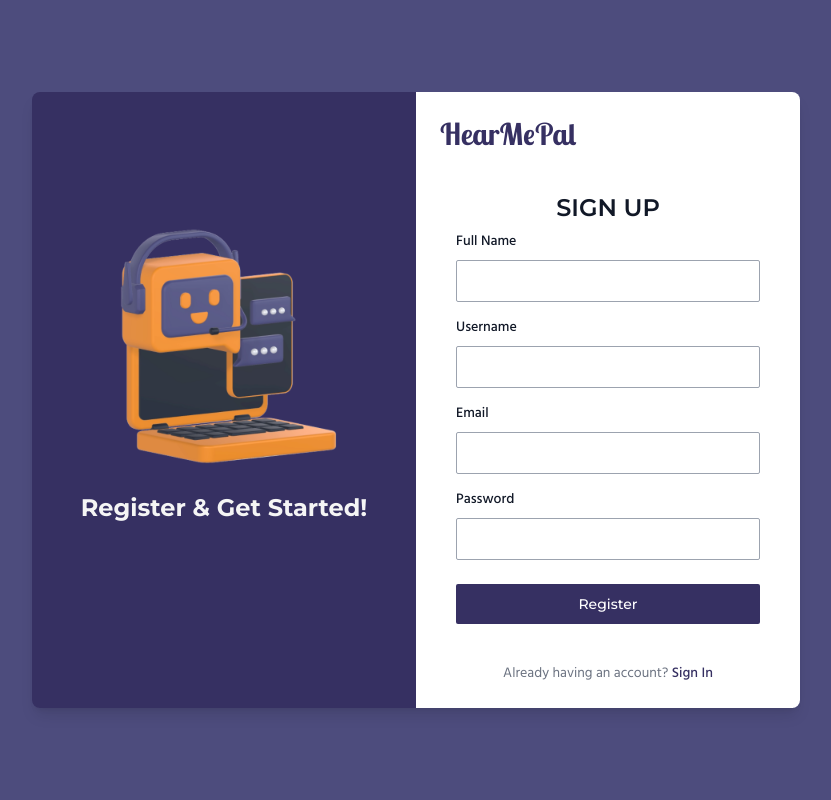
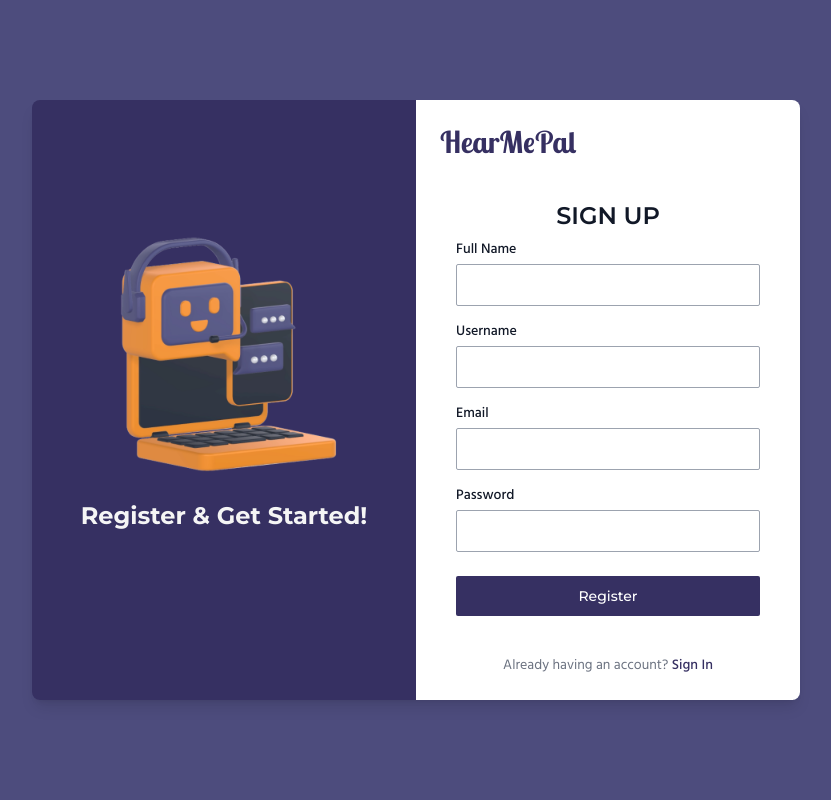
Before and after one commit to AcilRestu12/HearMePal, a Flask app: page /register in a window 1280 px wide. Shown: the whole page, without its empty margins (224-1055 px from the left). Run offline with Flask 3, Linux system fonts and the light colour scheme; style sheets or scripts are compiled from the project's sources; some libraries are stand-ins or nearby versions.

Commit message:
front-end -> login & register page | minor change

```diff
--- a/templates/pages/login.html
+++ b/templates/pages/login.html
@@ -15,11 +15,11 @@
                         </h2>
                         <form action="" method="" class="w-full px-10 mx-auto space-y-6">
                             <div>
-                                <label for="email" class="block mb-2 text-sm font-medium font-hind text-gray-900">Email</label>
+                                <label for="email" class="block mb-1 text-sm font-medium font-hind text-gray-900">Email</label>
                                 <input type="email" name="email" id="email" class="bg-transparent border border-gray-400 text-gray-900 rounded-sm focus:ring-third focus:border-third block w-full p-2" placeholder="name@company.com" required="">
                             </div>
                             <div>
-                                <label for="password" class="block mb-2 text-sm font-medium font-hind text-gray-900">Password</label>
+                                <label for="password" class="block mb-1 text-sm font-medium font-hind text-gray-900">Password</label>
                                 <input type="password" name="password" id="password" placeholder="••••••••" class="mb-1 bg-transparent border border-gray-400 text-gray-900 rounded-sm focus:ring-third focus:border-third block w-full p-2" required="">
                             </div>
                             <!-- <div class="flex flex-row items-center justify-between font-medium font-hind">
--- a/templates/pages/register.html
+++ b/templates/pages/register.html
@@ -19,19 +19,19 @@
                         </h2>
                         <form action="" method="" class="w-full px-10 mx-auto space-y-4">
                             <div>
-                                <label for="fullname" class="block mb-2 text-sm font-medium font-hind text-gray-900">Full Name</label>
+                                <label for="fullname" class="block mb-1 text-sm font-medium font-hind text-gray-900">Full Name</label>
                                 <input type="text" name="fullname" id="fullname" class="bg-transparent border border-gray-400 text-gray-900 rounded-sm focus:ring-third focus:border-third block w-full p-2" placeholder="" required>
                             </div>
                             <div>
-                                <label for="username" class="block mb-2 text-sm font-medium font-hind text-gray-900">Username</label>
+                                <label for="username" class="block mb-1 text-sm font-medium font-hind text-gray-900">Username</label>
                                 <input type="text" name="username" id="username" class="bg-transparent border border-gray-400 text-gray-900 rounded-sm focus:ring-third focus:border-third block w-full p-2" placeholder="" required>
                             </div>
                             <div>
-                                <label for="email" class="block mb-2 text-sm font-medium font-hind text-gray-900">Email</label>
+                                <label for="email" class="block mb-1 text-sm font-medium font-hind text-gray-900">Email</label>
                                 <input type="email" name="email" id="email" class="bg-transparent border border-gray-400 text-gray-900 rounded-sm focus:ring-third focus:border-third block w-full p-2" placeholder="" required>
                             </div>
                             <div>
-                                <label for="password" class="block mb-2 text-sm font-medium font-hind text-gray-900">Password</label>
+                                <label for="password" class="block mb-1 text-sm font-medium font-hind text-gray-900">Password</label>
                                 <input type="password" name="password" id="password" class="mb-2 bg-transparent border border-gray-400 text-gray-900 rounded-sm focus:ring-third focus:border-third block w-full p-2" placeholder="" required>
                             </div>
                             <button type="submit" class="w-full text-white bg-primary hover:bg-primary/90 focus:ring-4 focus:outline-none focus:ring-primary/50 font-medium font-montserrat rounded-sm text-sm px-5 py-2.5 text-center">Register</button>
```
